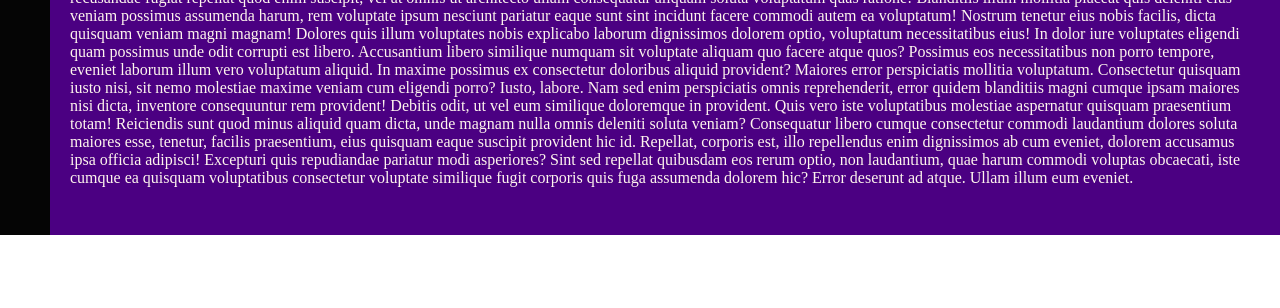
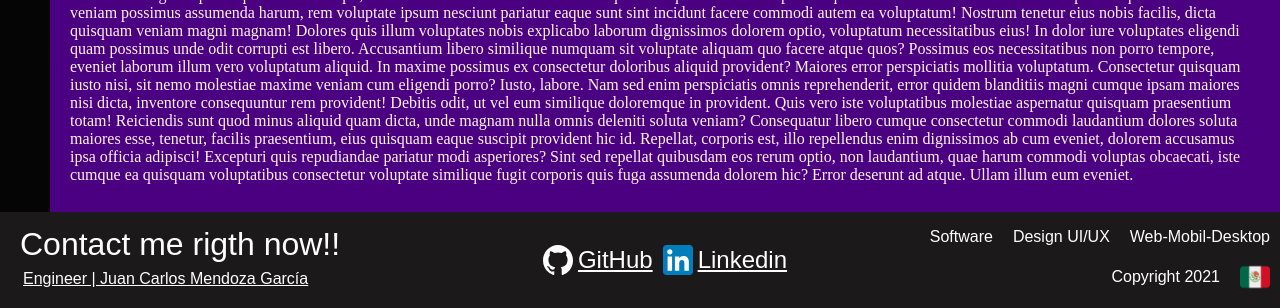
Before and after one commit to CarlosJCdev/Grid-Componentes, a plain HTML site: page Design.html in a window 1280 px wide. Shown: the part 492-800 px from the top of the page. Drawn offline with Linux system fonts and the light colour scheme.

Commit message:
Replica de estructura y diseño del footer

```diff
--- a/Design.html
+++ b/Design.html
@@ -34,8 +34,29 @@
     </main>
 
 
-    <footer class="footer">
+    <footer id="contact" class="contact-section">
+        <div class="info-contact">
+            <h2>Contact me rigth now!!</h2>
+            <a href="mailto: ing.jcarlosmg@gmail.com" id="email">Engineer | Juan Carlos Mendoza García</a>
+        </div>
 
+        <div class="info-links">
+            <span class="social-git"></span>
+            <a href="https://github.com/CarlosJCdev" target="_blank">GitHub</a>
+            <span class="social-link"></span>
+            <a href="https://www.linkedin.com/in/juan-carlos-mendoza-garc%C3%ADa-b279bb122/" target="_blank">Linkedin</a>
+        </div>
+        <div class="info-Social-Network">
+            <ul>
+                <li><a>Software</a></li>
+                <li><a>Design UI/UX</a></li>
+                <li><a>Web-Mobil-Desktop</a></li>
+            </ul>
+            <ul>
+                <li> <span class="copy">Copyright 2021</span></li>
+                <li> <span class="flag"></span></li>
+            </ul>
+        </div>
     </footer>
 
 </body>
```
Also changed, not shown: Development.html (+22 -1 lines), angular-blog.html (+22 -1 lines), git-blog.html (+22 -1 lines), index.html (+4 -4 lines), javascript-blog.html (+22 -1 lines), js/footer.js (added, +35 -0 lines), react-blog.html (+22 -1 lines).
